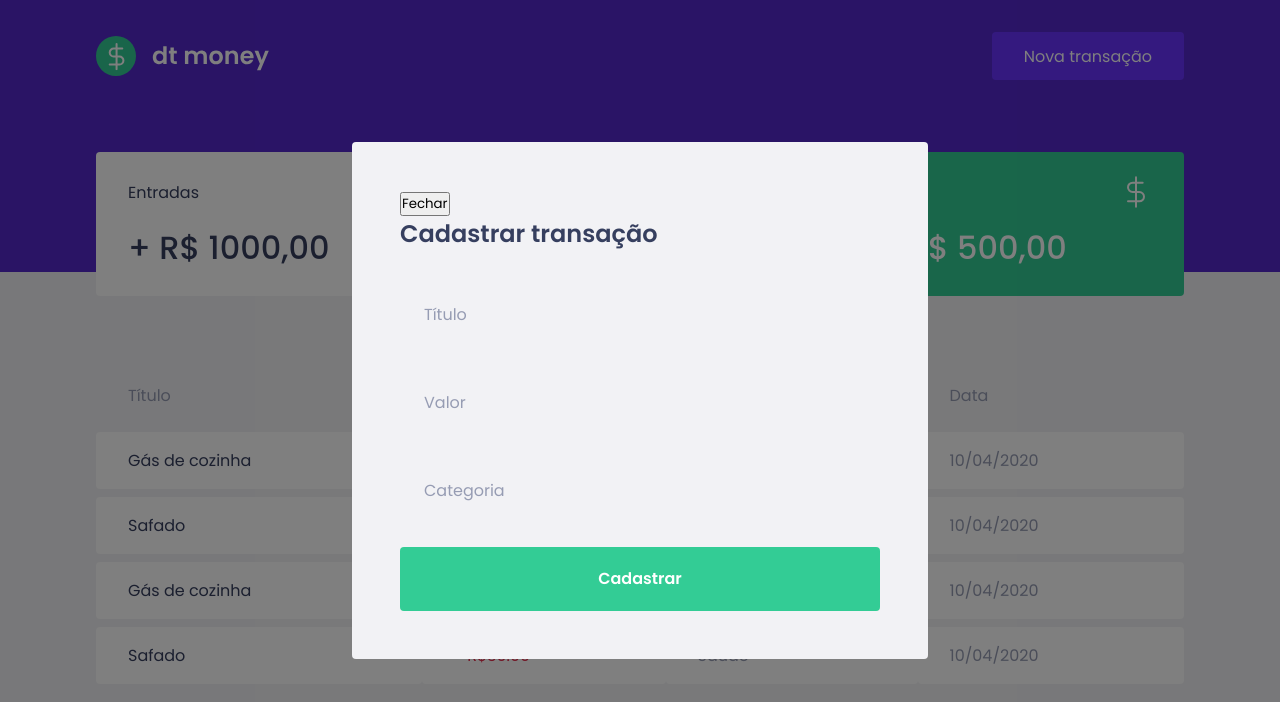
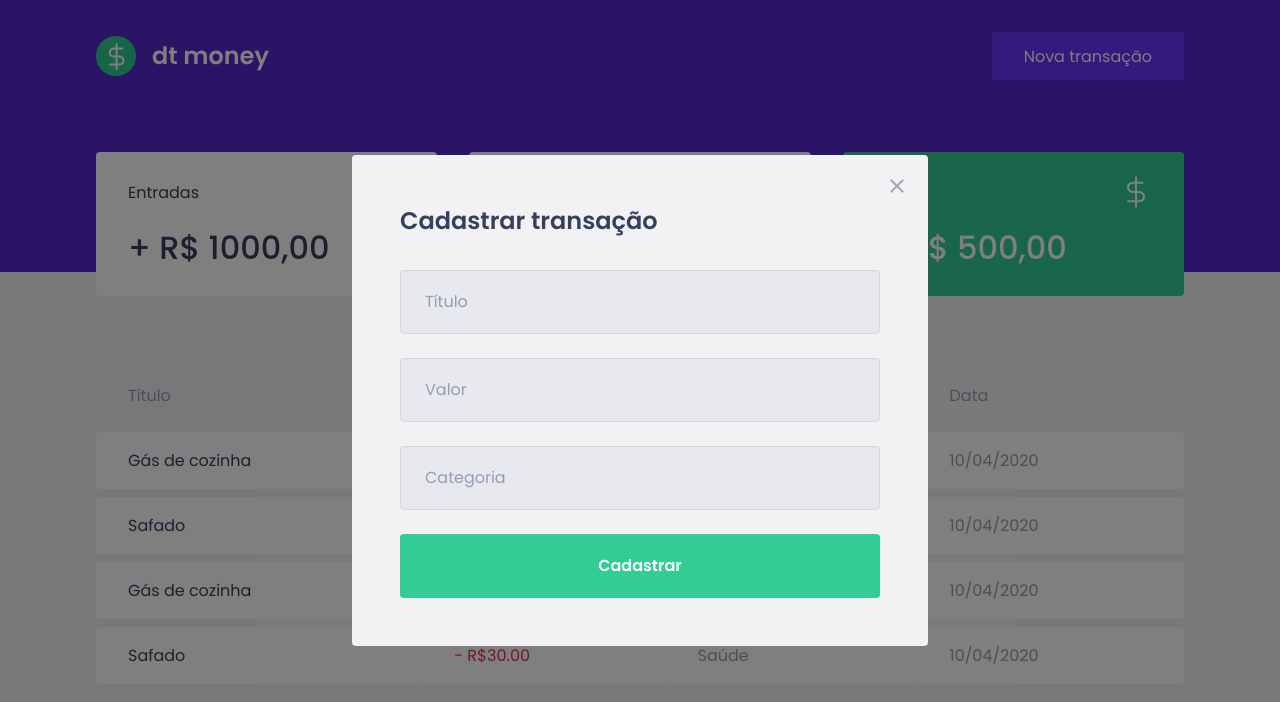
Before and after one commit to jonatas-melo-silva/dtmoney-ts, a React (Vite) app: page / in a window 1280 px wide. Both pictures are taken after a click on the button "Nova transação". Shown: the top 702 px of the page. Built offline with nearby package versions, Linux system fonts and the light colour scheme; no server answers; what miragejs would draw is missing.

Commit message:
:tada: Adicionado estrutura para o botão fechar Modal e estilo

```diff
--- a/src/App.tsx
+++ b/src/App.tsx
@@ -27,7 +27,6 @@ export function App() {
       <NewTransactionModal
         isOpen={isNewTransactionModalOpen}
         onRequestClose={handleCloseNewTransactionModal}
-        onCloseNewTransactionModal={handleCloseNewTransactionModal}
       />
       <GlobalStyle />
     </>
--- a/src/components/NewTransactionModal/index.tsx
+++ b/src/components/NewTransactionModal/index.tsx
@@ -1,17 +1,16 @@
 import Modal from 'react-modal'
+import closeImg from '../../assets/close.svg'
 
 import { Container } from './styles'
 
 interface IModalProps {
   isOpen: boolean
   onRequestClose: () => void
-  onCloseNewTransactionModal: () => void
 }
 
 export const NewTransactionModal = ({
   isOpen,
-  onRequestClose,
-  onCloseNewTransactionModal
+  onRequestClose
 }: IModalProps) => {
   return (
     <Modal
@@ -20,10 +19,14 @@ export const NewTransactionModal = ({
       overlayClassName="react-modal-overlay"
       className="react-modal-content"
     >
+      <button
+        type="button"
+        onClick={onRequestClose}
+        className="react-modal-close"
+      >
+        <img src={closeImg} alt="Fechar Modal" />
+      </button>
       <Container>
-        <button type="button" onClick={onCloseNewTransactionModal}>
-          Fechar
-        </button>
         <h2>Cadastrar transação</h2>
 
         <input placeholder="Título" />
--- a/src/styles/global.ts
+++ b/src/styles/global.ts
@@ -10,6 +10,8 @@ export const GlobalStyle = createGlobalStyle`
     --text-title: #363f5f;
     --text-body: #969CB3;
     --shape: #ffffff;
+    --input-background: #e7e9ee;
+    --input-border: #d7d7d7;
   }
 
   * {
@@ -72,4 +74,18 @@ export const GlobalStyle = createGlobalStyle`
     position: relative;
     border-radius: 0.25rem;
   }
+
+  .react-modal-close {
+    position: absolute;
+    right: 1.5rem;
+    top: 1.5rem;
+    border: 0;
+    background: transparent;
+
+    transition: filter 0.2s;
+
+    &:hover {
+      filter: brightness(0.8);
+    }
+  }
 `
```
